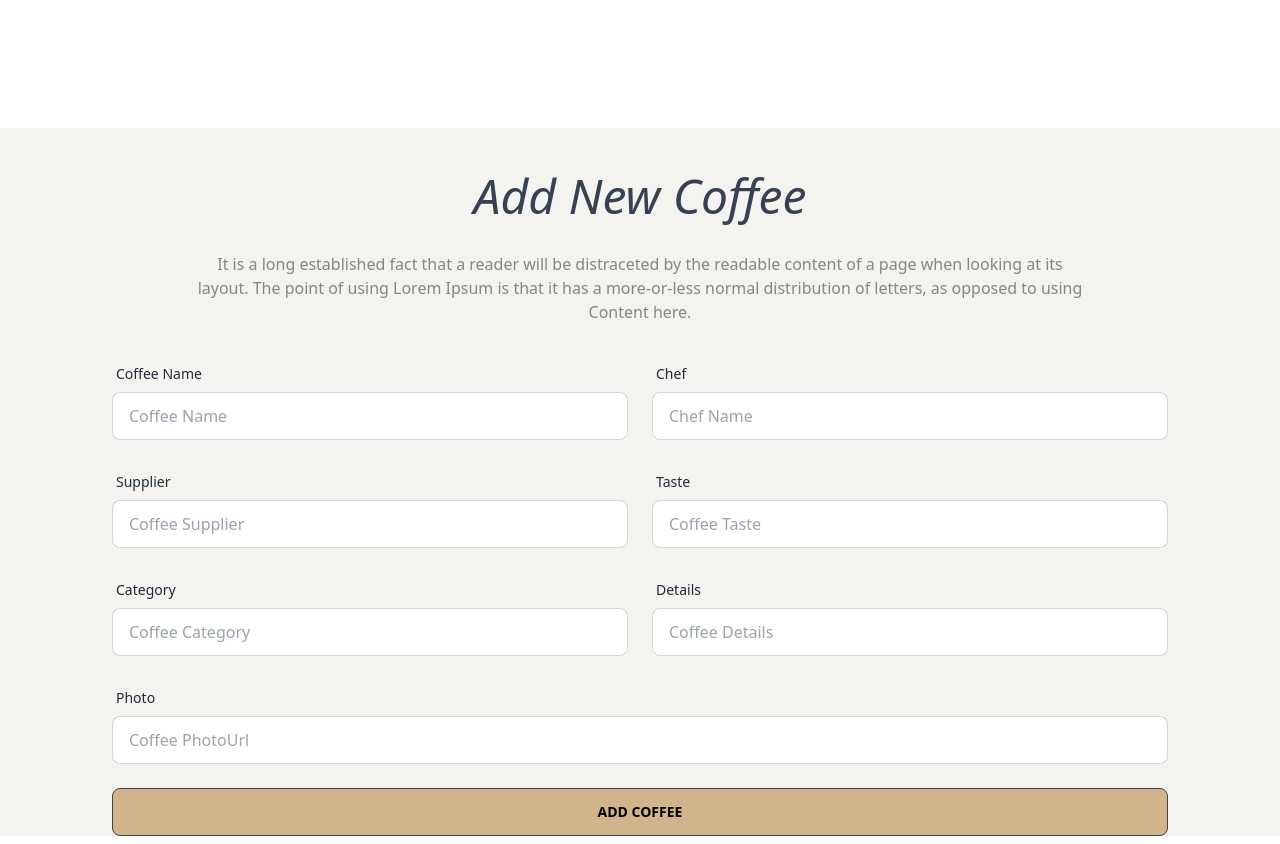
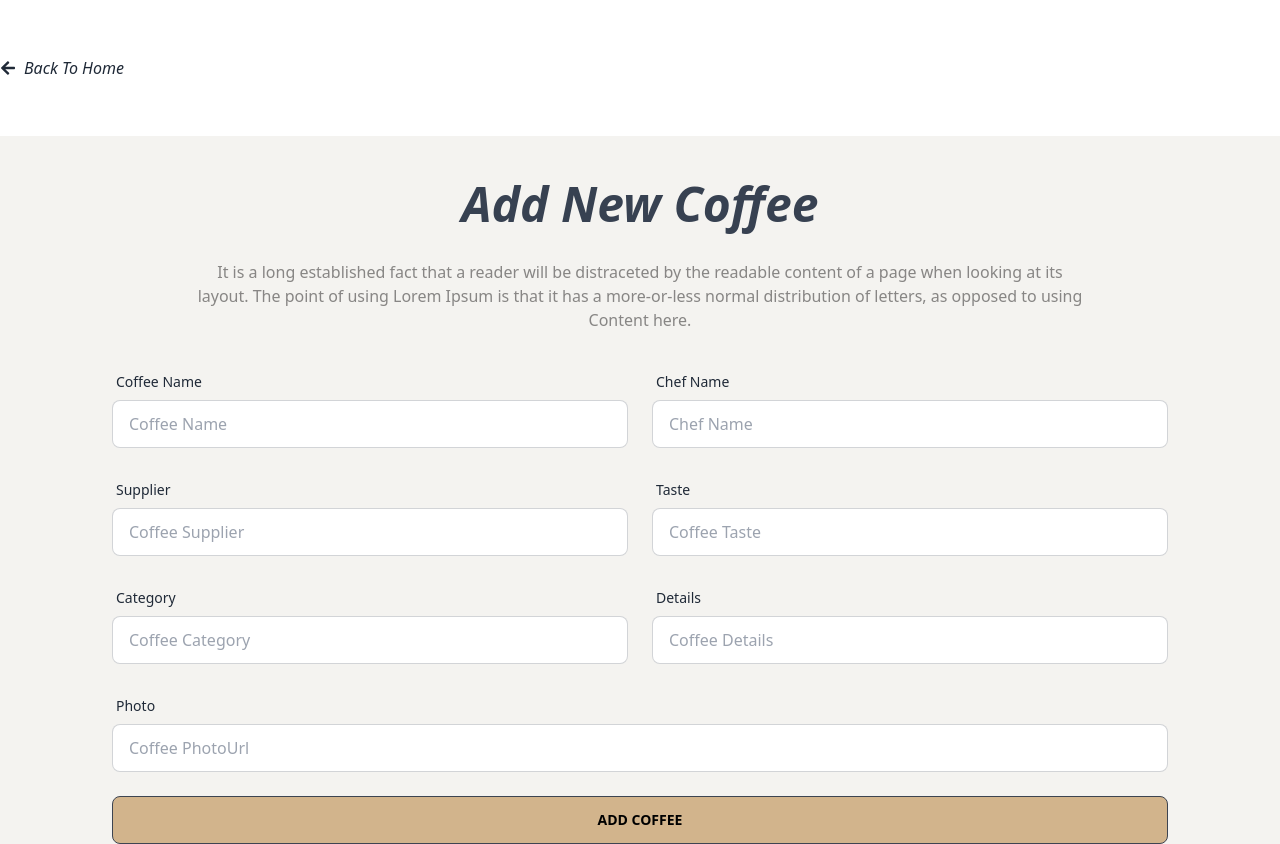
Before and after one commit to zahidhasan1993/caffeine-haven-clint, a React (Vite) app: page /addcoffee in a window 1280 px wide. Built offline with nearby package versions, Linux system fonts and the light colour scheme.

Commit message:
connecting to server and upload new coffee and adding sweetalert2

```diff
--- a/package.json
+++ b/package.json
@@ -15,8 +15,10 @@
     "match-sorter": "^6.3.1",
     "react": "^18.2.0",
     "react-dom": "^18.2.0",
+    "react-icons": "^4.8.0",
     "react-router-dom": "^6.11.1",
-    "sort-by": "^1.2.0"
+    "sort-by": "^1.2.0",
+    "sweetalert2": "^11.7.5"
   },
   "devDependencies": {
     "@types/react": "^18.0.28",
--- a/src/components/extra/AddCoffee.jsx
+++ b/src/components/extra/AddCoffee.jsx
@@ -1,17 +1,64 @@
 import React from "react";
+import { FaArrowLeft } from "react-icons/fa";
+import { Link } from "react-router-dom";
+import Swal from 'sweetalert2'
+
 
 const AddCoffee = () => {
+
+    const handleAddCoffee = (e) => {
+        e.preventDefault();
+        const form = e.target;
+        const name = form.name.value;
+        const chef = form.chef.value;
+        const supplier = form.supplier.value;
+        const taste = form.taste.value;
+        const category = form.category.value;
+        const details = form.details.value;
+        const photo = form.photo.value;
+
+        const newCoffee = {name,chef,supplier,taste,category,details,photo}
+
+        console.log(newCoffee);
+
+        //add to db and connect to server
+
+        fetch('http://localhost:5000/coffee',{
+            method: 'POST',
+            headers: {
+                'Content-Type': 'application/json'
+            },
+            body: JSON.stringify(newCoffee)
+        })
+        .then(res => res.json())
+        .then(data => {
+            if(data.insertedId){
+                Swal.fire({
+                    title: 'Success!',
+                    text: 'You have successfully added a new coffee',
+                    icon: 'success',
+                    confirmButtonText: 'Done'
+                  })
+            }
+        })
+
+    }
+
+
   return (
-    <div className="bg-[#F4F3F0] mt-32 text-center">
-      <h1 className="pt-11 text-5xl text-[#374151] italic">Add New Coffee</h1>
-      <p className="px-48 my-8 text-[#1B1A1A] text-opacity-50">
+    <>
+    <Link to="/"><button className="italic mt-14 hover:text-amber-800 flex items-center"><FaArrowLeft className="mr-2"></FaArrowLeft> Back To Home</button></Link>
+      <div className="bg-[#F4F3F0] mt-14 text-center">
+        <h1 className="pt-11 text-5xl text-[#374151] font-semibold italic">Add New Coffee</h1>
+        <p className="md:px-48 my-8 text-[#1B1A1A] text-opacity-50">
           It is a long established fact that a reader will be distraceted by the
           readable content of a page when looking at its layout. The point of
           using Lorem Ipsum is that it has a more-or-less normal distribution of
           letters, as opposed to using Content here.
         </p>
         <div className="mx-28">
-        <form className="md:grid md:grid-cols-2 gap-6">
+          <form onSubmit={handleAddCoffee}>
+            <div className="md:grid md:grid-cols-2 gap-6">
             <div className="form-control w-full">
               <label className="label">
                 <span className="label-text">Coffee Name</span>
@@ -19,18 +66,18 @@ const AddCoffee = () => {
               <input
                 type="text"
                 placeholder="Coffee Name"
-              name="coffee-name"
+                name="name"
                 className="input input-bordered w-full"
               />
             </div>
             <div className="form-control w-full">
               <label className="label">
-              <span className="label-text">Chef</span>
+                <span className="label-text">Chef Name</span>
               </label>
               <input
                 type="text"
                 placeholder="Chef Name"
-              name="chef-name"
+                name="chef"
                 className="input input-bordered w-full"
               />
             </div>
@@ -89,10 +136,12 @@ const AddCoffee = () => {
                 className="input input-bordered w-full"
               />
             </div>
-          <button className="btn bg-[#D2B48C] text-black hover:bg-amber-800 md:col-span-2">Add Coffee</button>
+            <input type="submit" value="Add Coffee" className="btn bg-[#D2B48C] text-black hover:bg-amber-800 hover:text-white md:col-span-2"/>
+            </div>
           </form>
         </div>
       </div>
+    </>
   );
 };
 
```
Also changed, not shown: 1 other file (tests, documents, lock files or other folders). Lines whose indentation alone changed are shown as unchanged.
